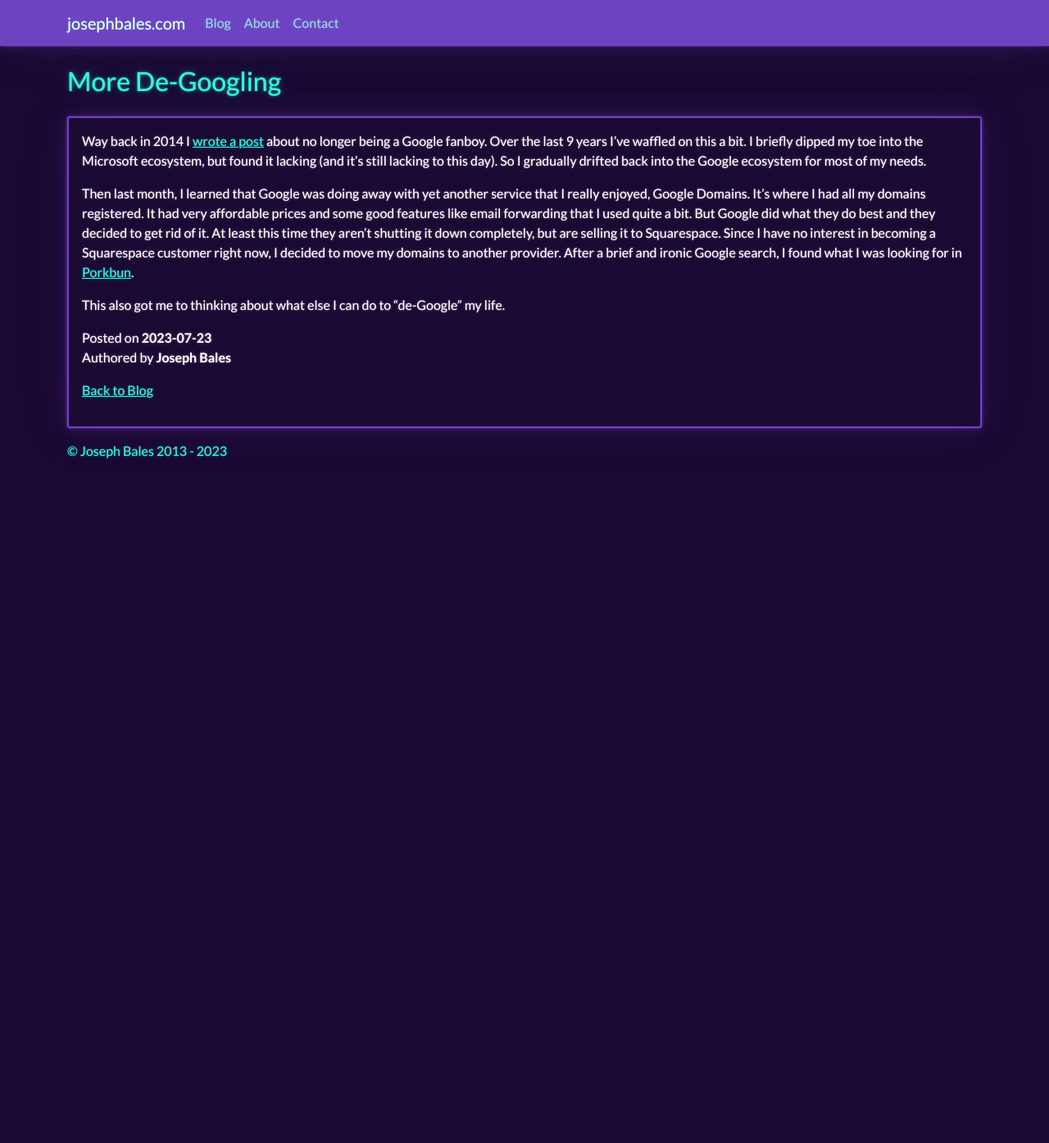
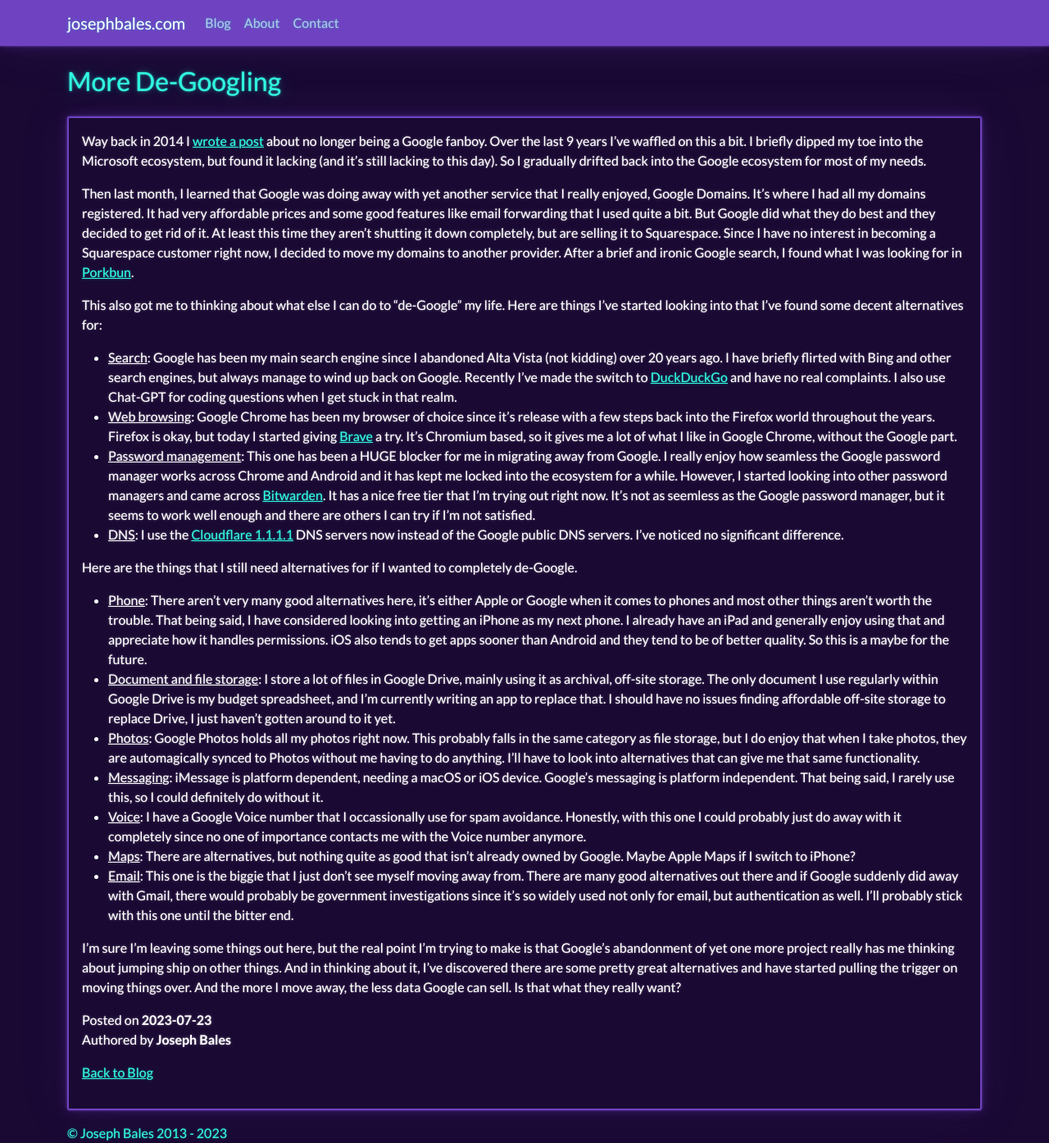
Before and after one commit to josephbales/jb-jekyll, a Jekyll site: the page built from _posts/2023-07-23-more-degoogling.md, in a window 1280 px wide. Shown: the whole page at 82% size. Built offline with Jekyll 4.4.1, drawn with Linux system fonts in a browser that asks for light colours; before the commit the page ends 900 px from its top, so only the background shows below that.

Commit message:
new post

```diff
--- a/_posts/2023-07-23-more-degoogling.md
+++ b/_posts/2023-07-23-more-degoogling.md
@@ -7,4 +7,19 @@
 
 Then last month, I learned that Google was doing away with yet another service that I really enjoyed, Google Domains. It's where I had all my domains registered. It had very affordable prices and some good features like email forwarding that I used quite a bit. But Google did what they do best and they decided to get rid of it. At least this time they aren't shutting it down completely, but are selling it to Squarespace. Since I have no interest in becoming a Squarespace customer right now, I decided to move my domains to another provider. After a brief and ironic Google search, I found what I was looking for in [Porkbun](https://porkbun.com).
 
-This also got me to thinking about what else I can do to "de-Google" my life.
+This also got me to thinking about what else I can do to "de-Google" my life. Here are things I've started looking into that I've found some decent alternatives for:
+- <ins>Search</ins>: Google has been my main search engine since I abandoned Alta Vista (not kidding) over 20 years ago. I have briefly flirted with Bing and other search engines, but always manage to wind up back on Google. Recently I've made the switch to [DuckDuckGo](https://duckduckgo.com/) and have no real complaints. I also use Chat-GPT for coding questions when I get stuck in that realm.
+- <ins>Web browsing</ins>: Google Chrome has been my browser of choice since it's release with a few steps back into the Firefox world throughout the years. Firefox is okay, but today I started giving [Brave](https://brave.com/) a try. It's Chromium based, so it gives me a lot of what I like in Google Chrome, without the Google part.
+- <ins>Password management</ins>: This one has been a HUGE blocker for me in migrating away from Google. I really enjoy how seamless the Google password manager works across Chrome and Android and it has kept me locked into the ecosystem for a while. However, I started looking into other password managers and came across [Bitwarden](https://bitwarden.com/). It has a nice free tier that I'm trying out right now. It's not as seemless as the Google password manager, but it seems to work well enough and there are others I can try if I'm not satisfied.
+- <ins>DNS</ins>: I use the [Cloudflare 1.1.1.1](https://1.1.1.1) DNS servers now instead of the Google public DNS servers. I've noticed no significant difference.
+
+Here are the things that I still need alternatives for if I wanted to completely de-Google.
+- <ins>Phone</ins>: There aren't very many good alternatives here, it's either Apple or Google when it comes to phones and most other things aren't worth the trouble. That being said, I have considered looking into getting an iPhone as my next phone. I already have an iPad and generally enjoy using that and appreciate how it handles permissions. iOS also tends to get apps sooner than Android and they tend to be of better quality. So this is a maybe for the future.
+- <ins>Document and file storage</ins>: I store a lot of files in Google Drive, mainly using it as archival, off-site storage. The only document I use regularly within Google Drive is my budget spreadsheet, and I'm currently writing an app to replace that. I should have no issues finding affordable off-site storage to replace Drive, I just haven't gotten around to it yet.
+- <ins>Photos</ins>: Google Photos holds all my photos right now. This probably falls in the same category as file storage, but I do enjoy that when I take photos, they are automagically synced to Photos without me having to do anything. I'll have to look into alternatives that can give me that same functionality.
+- <ins>Messaging</ins>: iMessage is platform dependent, needing a macOS or iOS device. Google's messaging is platform independent. That being said, I rarely use this, so I could definitely do without it.
+- <ins>Voice</ins>: I have a Google Voice number that I occassionally use for spam avoidance. Honestly, with this one I could probably just do away with it completely since no one of importance contacts me with the Voice number anymore.
+- <ins>Maps</ins>: There are alternatives, but nothing quite as good that isn't already owned by Google. Maybe Apple Maps if I switch to iPhone?
+- <ins>Email</ins>: This one is the biggie that I just don't see myself moving away from. There are many good alternatives out there and if Google suddenly did away with Gmail, there would probably be government investigations since it's so widely used not only for email, but authentication as well. I'll probably stick with this one until the bitter end.
+
+I'm sure I'm leaving some things out here, but the real point I'm trying to make is that Google's abandonment of yet one more project really has me thinking about jumping ship on other things. And in thinking about it, I've discovered there are some pretty great alternatives and have started pulling the trigger on moving things over. And the more I move away, the less data Google can sell. Is that what they really want?
```
